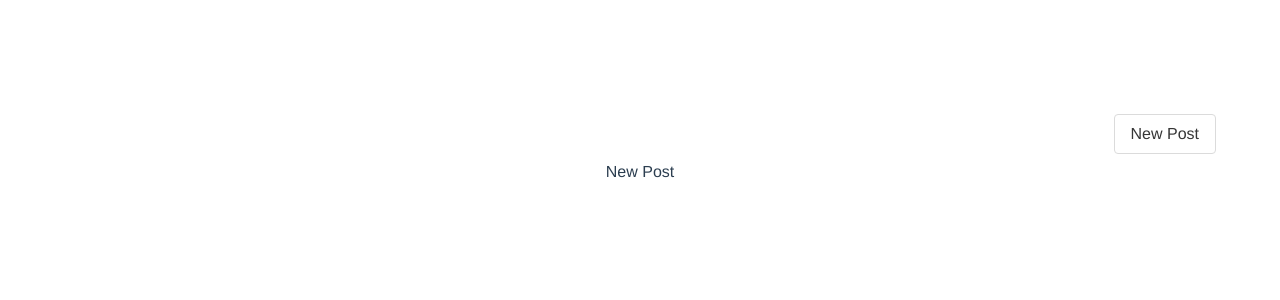
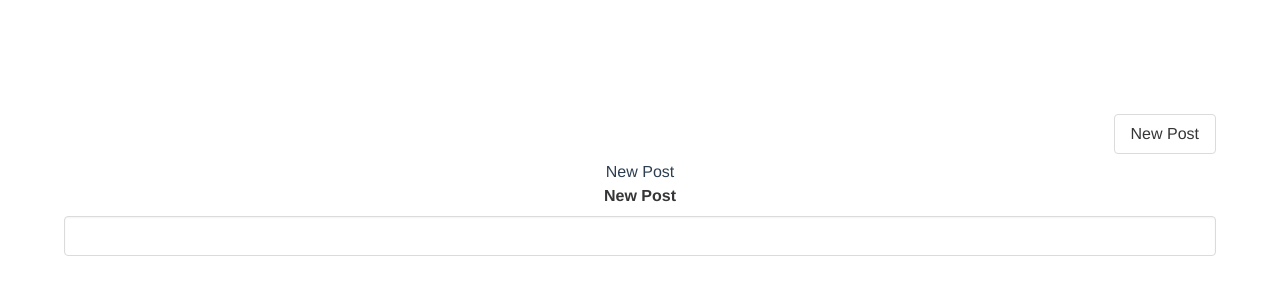
Before and after one commit to lmiller1990/vuejs-composition-api-course, a Vue app: page /posts/new in a window 1280 px wide. Shown: the top 300 px of the page. Built offline with nearby package versions, Linux system fonts and the light colour scheme.

Commit message:
add post writerc

```diff
--- a/src/components/NewPost.vue
+++ b/src/components/NewPost.vue
@@ -1,4 +1,32 @@
 <template>
-  <!-- Volar -->
   New Post
+  <post-writer :post="newPost" />
 </template>
+
+<script lang="ts">
+import { Post } from '../mocks';
+import { defineComponent } from 'vue';
+import PostWriter from './PostWriter.vue'
+import moment from 'moment';
+
+export default defineComponent({
+  components: {
+    PostWriter
+  },
+
+  setup() {
+    const newPost: Post = {
+      id: '-1',
+      title: 'New post',
+      created: moment()
+    }
+
+    return {
+      newPost
+    }
+  }
+});
+</script>
+
+<style>
+</style>
--- /dev/null
+++ b/src/components/PostWriter.vue
@@ -0,0 +1,27 @@
+<template>
+  <div class="columns">
+    <div class="column">
+      <div class="field">
+        <div class="label">New Post</div>
+        <input type="text" class="input">
+      </div>
+    </div>
+  </div>
+</template>
+
+<script lang="ts">
+import { Post } from '../mocks';
+import { defineComponent, PropType } from 'vue';
+
+export default defineComponent({
+  props: {
+    post: {
+      type: Object as () => Post,
+      required: true
+    }
+  }
+});
+</script>
+
+<style>
+</style>
--- a/src/components/Timeline.vue
+++ b/src/components/Timeline.vue
@@ -38,7 +38,7 @@ export default defineComponent({
   },
 
   async setup() {
-    const periods = ['Today', 'This Week', 'This Month']
+    const periods: Period[] = ['Today', 'This Week', 'This Month']
     const currentPeriod = ref<Period>('Today')
     const store = useStore()
 
```
